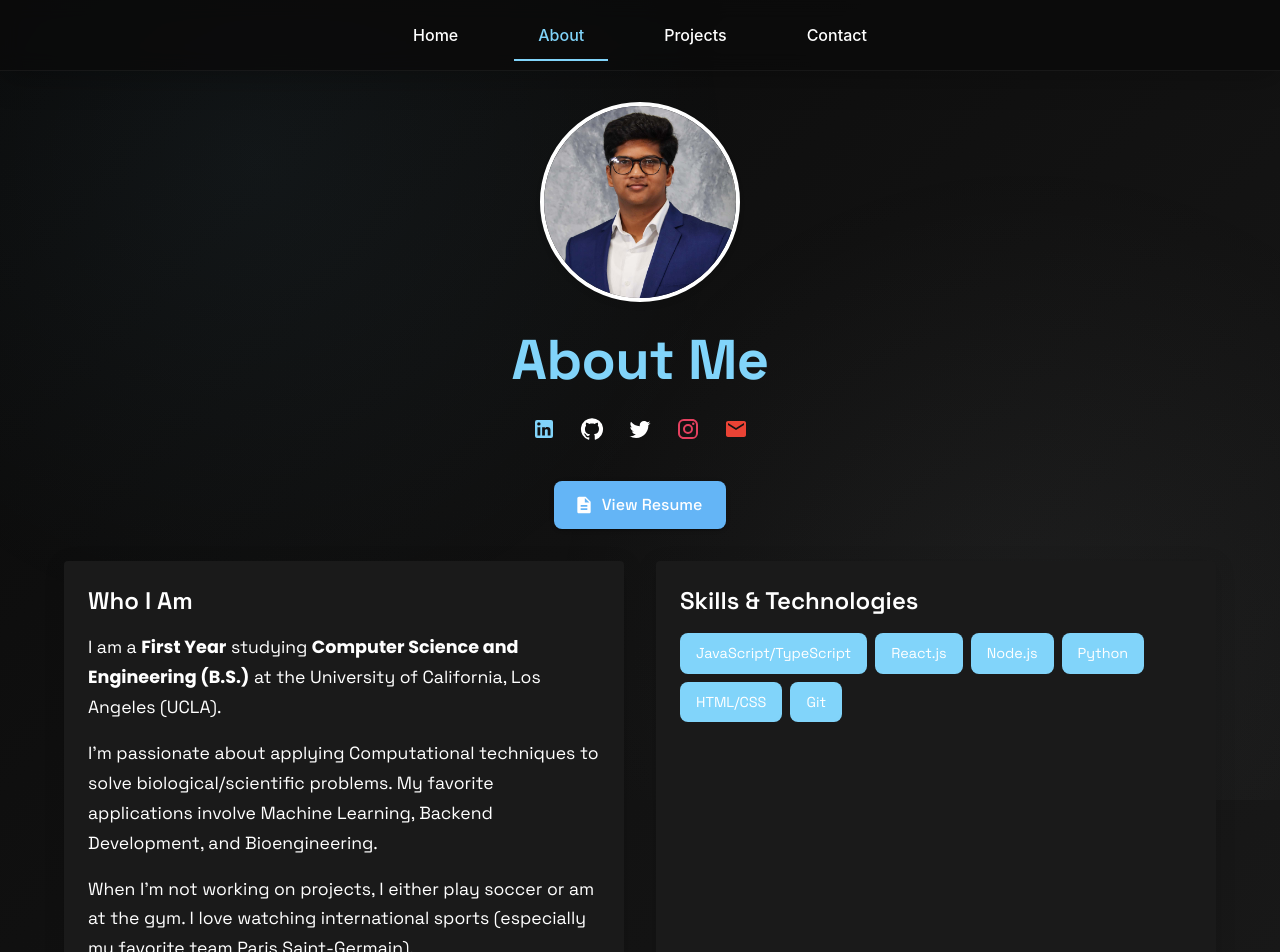
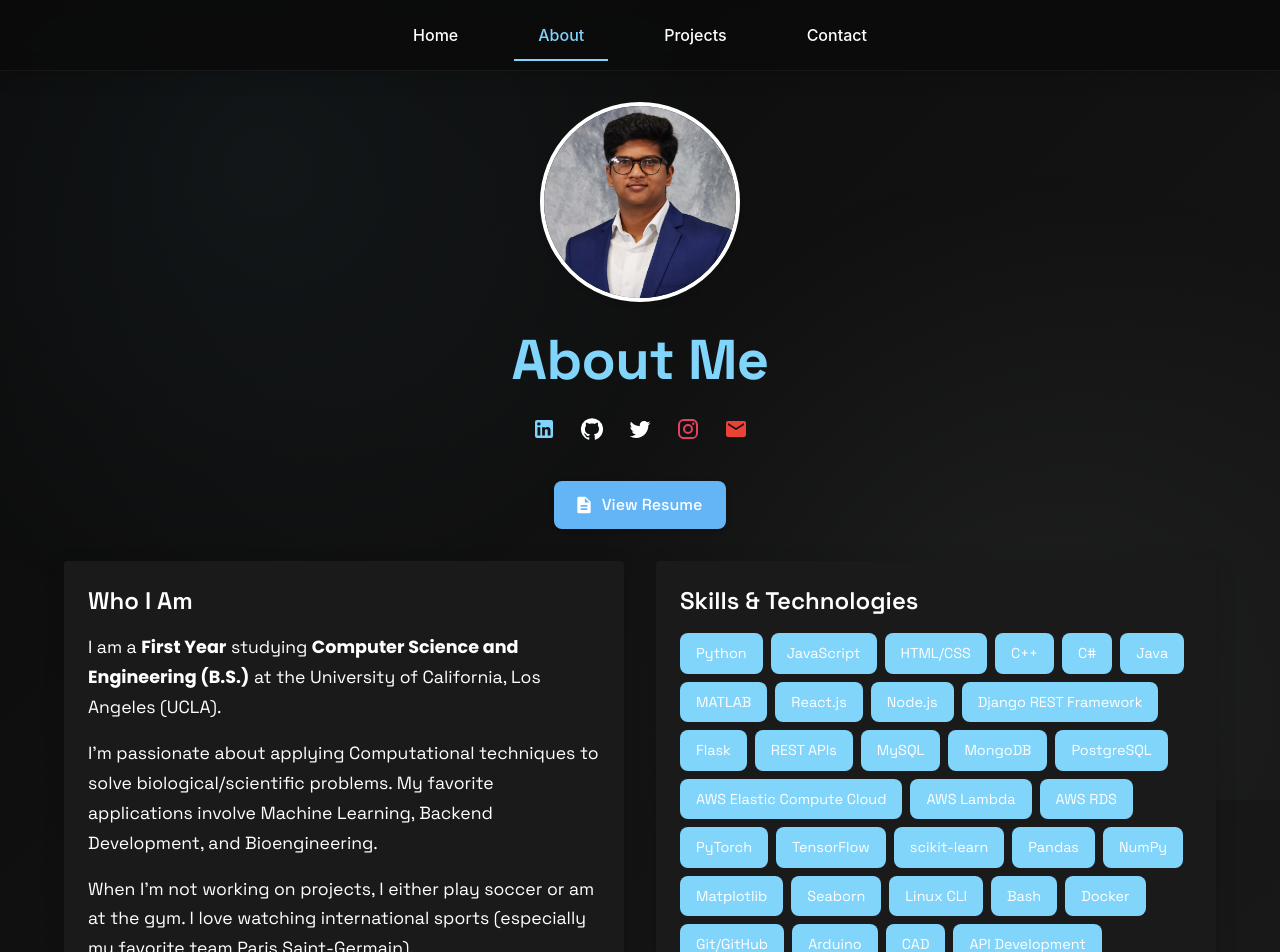
Before and after one commit to kvijay3/kvijay3.github.io, a React (Vite) app: page /#/about in a window 1280 px wide. Shown: the top 952 px of the page. Built offline with nearby package versions, Linux system fonts and the light colour scheme.

Commit message:
changed the skills in about

```diff
--- a/src/pages/About.jsx
+++ b/src/pages/About.jsx
@@ -9,14 +9,58 @@ import DescriptionIcon from '@mui/icons-material/Description';
 
 const About = () => {
   const skills = [
-    'JavaScript/TypeScript',
+    // Programming Languages
+    'Python',
+    'JavaScript',
+    'HTML/CSS',
+    'C++',
+    'C#',
+    'Java',
+    'MATLAB',
+
+    // Web & Backend Development
     'React.js',
     'Node.js',
-    'Python',
-    'HTML/CSS',
-    'Git',
+    'Django REST Framework',
+    'Flask',
+    'REST APIs',
+
+    // Databases & Cloud
+    'MySQL',
+    'MongoDB',
+    'PostgreSQL',
+    'AWS Elastic Compute Cloud',
+    'AWS Lambda',
+    'AWS RDS',
+
+    // Machine Learning & Data Science
+    'PyTorch',
+    'TensorFlow',
+    'scikit-learn',
+    'Pandas',
+    'NumPy',
+    'Matplotlib',
+    'Seaborn',
+
+    // DevOps & Tools
+    'Linux CLI',
+    'Bash',
+    'Docker',
+    'Git/GitHub',
+
+    // Hardware & Engineering
+    'Arduino',
+    'CAD',
+
+    // Miscellaneous
+    'API Development',
+    'Software Automation',
+    'Data Visualization',
+    'Scientific Computing',
+
     // Add more skills as needed
   ];
+
 
   const socialLinks = [
     {
```
